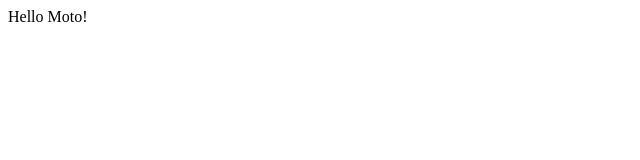
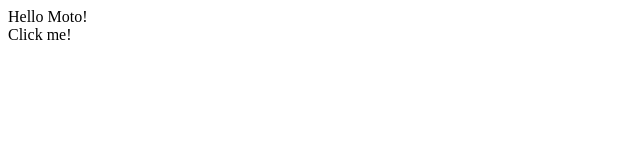
Before and after one commit to Erdemoz1980/erdem-first, a plain HTML site: page index.html in a window 1280 px wide. Shown: the full height of the page, 0-640 px from the left. Drawn offline with Linux system fonts and the light colour scheme.

Commit message:
Added anchor tag to index, also added another subheader to ReadMe.me file

```diff
--- a/index.html
+++ b/index.html
@@ -1 +1,2 @@
 <div>Hello Moto!</div>
+<a>Click me!</a>
```
Also changed, not shown: 1 other file.
